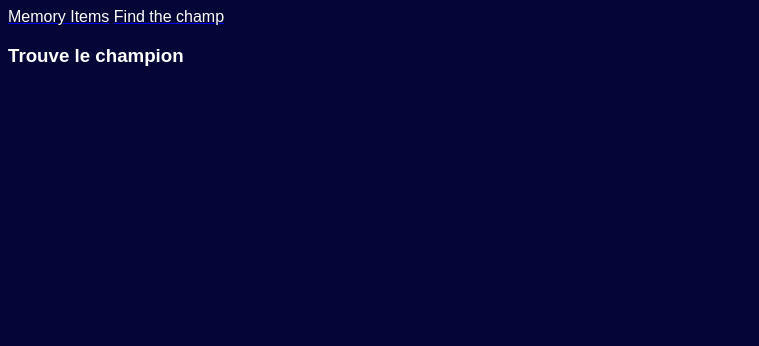
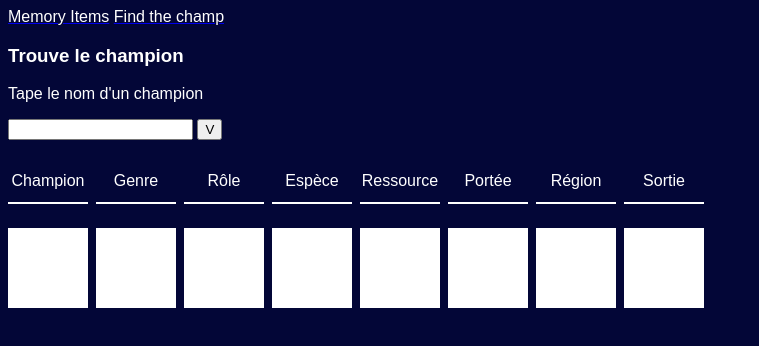
Before and after one commit to HydreNoire/memory_card_game, a plain HTML site: page Pages/findthechamp/index.html in a window 1280 px wide. Shown: the whole page, without its empty margins (0-759 px from the left). Drawn offline with Linux system fonts and the light colour scheme.

Commit message:
add some style

```diff
--- a/Pages/findthechamp/index.html
+++ b/Pages/findthechamp/index.html
@@ -6,6 +6,7 @@
     <title>LoL Games - Find The Champ</title>
 
     <link rel="stylesheet" href="style.css" />
+    <script src="script.js" defer></script>
   </head>
   <body style="background-color: #030637">
     <nav>
@@ -16,5 +17,36 @@
     </nav>
 
     <h3>Trouve le champion</h3>
+    <p>Tape le nom d'un champion</p>
+    <input type="text" name="" id="input_champ" />
+    <button id="submit">V</button>
+
+    <div id="result" style="margin-top: 1rem">
+      <div
+        style="
+          display: grid;
+          gap: 0.5rem;
+          grid-template-columns: repeat(8, 80px);
+        "
+      >
+        <p class="header">Champion</p>
+        <p class="header">Genre</p>
+        <p class="header">Rôle</p>
+        <p class="header">Espèce</p>
+        <p class="header">Ressource</p>
+        <p class="header">Portée</p>
+        <p class="header">Région</p>
+        <p class="header">Sortie</p>
+
+        <div style="width: 80px; height: 80px; background: white"></div>
+        <div style="width: 80px; height: 80px; background: white"></div>
+        <div style="width: 80px; height: 80px; background: white"></div>
+        <div style="width: 80px; height: 80px; background: white"></div>
+        <div style="width: 80px; height: 80px; background: white"></div>
+        <div style="width: 80px; height: 80px; background: white"></div>
+        <div style="width: 80px; height: 80px; background: white"></div>
+        <div style="width: 80px; height: 80px; background: white"></div>
+      </div>
+    </div>
   </body>
 </html>
--- a/Pages/findthechamp/style.css
+++ b/Pages/findthechamp/style.css
@@ -8,3 +8,9 @@ span {
   text-transform: none;
   color: white;
 }
+
+.header {
+  text-align: center;
+  border-bottom: 2px solid white;
+  height: 30px;
+}
```
Also changed, not shown: Pages/findthechamp/script.js (added).
